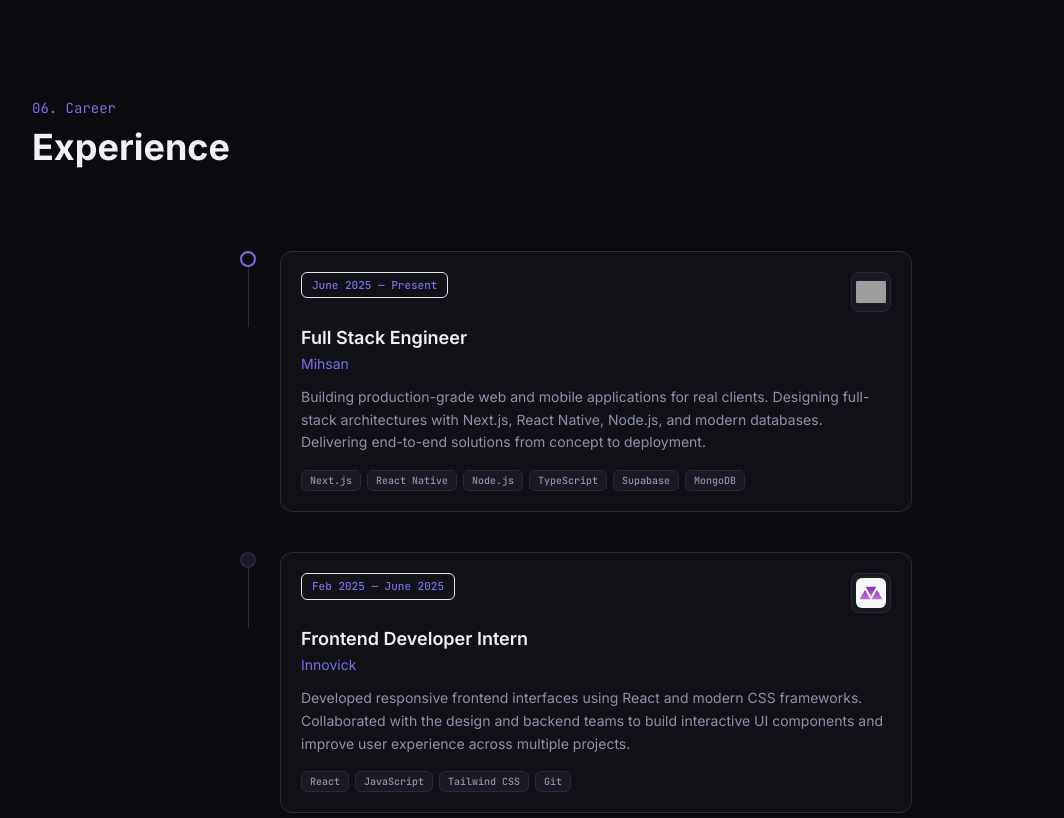
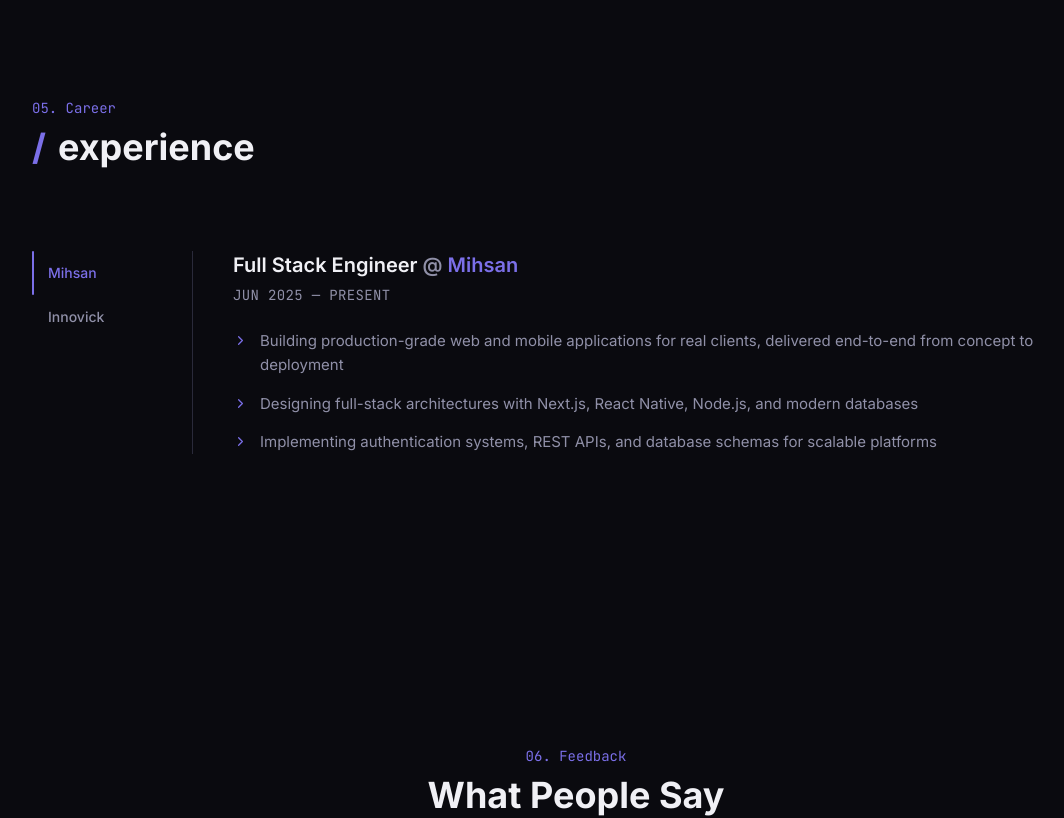
Before and after one commit to mihsanalam/mihsan-portfolio, a Next.js app: page / in a window 1280 px wide. Shown: the part 4540-5358 px from the top of the page, without its empty margins (64-1128 px from the left). Built offline with nearby package versions, Linux system fonts and the light colour scheme; grey boxes are pictures that could not be loaded.

Commit message:
Experience: rebuild as tabbed company switcher with bullet highlights

```diff
--- a/src/components/sections/Experience.tsx
+++ b/src/components/sections/Experience.tsx
@@ -1,29 +1,109 @@
 "use client";
 
-import { motion } from "framer-motion";
-import TimelineItem from "@/components/ui/TimelineItem";
+import { useState } from "react";
+import { motion, AnimatePresence } from "framer-motion";
+import { ChevronRight } from "lucide-react";
 import { experiences } from "@/data/experience";
 
 export default function Experience() {
+  const [activeIndex, setActiveIndex] = useState(0);
+  const active = experiences[activeIndex];
+
   return (
     <section id="experience" className="py-24 relative">
       <div className="absolute inset-0 bg-surface/50 pointer-events-none" />
       <div className="relative max-w-6xl mx-auto px-4 sm:px-6 lg:px-8">
+        {/* Section Header */}
         <motion.div
           initial={{ opacity: 0, y: 20 }}
           whileInView={{ opacity: 1, y: 0 }}
           viewport={{ once: true }}
           className="mb-16"
         >
-          <span className="text-sm font-mono text-accent">06. Career</span>
-          <h2 className="text-3xl sm:text-4xl font-bold text-text-primary mt-2">Experience</h2>
+          <span className="text-sm font-mono text-accent">05. Career</span>
+          <h2 className="text-3xl sm:text-4xl font-bold text-text-primary mt-2">
+            <span className="text-accent mr-3">/</span>experience
+          </h2>
           <div className="w-16 h-1 bg-accent/30 rounded-full mt-4" />
         </motion.div>
-        <div className="max-w-2xl mx-auto">
-          {experiences.map((exp, index) => (
-            <TimelineItem key={exp.company} experience={exp} index={index} />
-          ))}
-        </div>
+
+        <motion.div
+          initial={{ opacity: 0, y: 20 }}
+          whileInView={{ opacity: 1, y: 0 }}
+          viewport={{ once: true }}
+          transition={{ duration: 0.5 }}
+          className="flex flex-col md:flex-row gap-4 md:gap-0"
+        >
+          {/* Company tabs — vertical list on desktop, horizontal on mobile */}
+          <div
+            role="tablist"
+            aria-label="Work experience"
+            className="flex md:flex-col overflow-x-auto md:overflow-visible flex-shrink-0 md:w-40"
+          >
+            {experiences.map((exp, index) => {
+              const isActive = index === activeIndex;
+              return (
+                <button
+                  key={exp.company}
+                  role="tab"
+                  aria-selected={isActive}
+                  onClick={() => setActiveIndex(index)}
+                  className={`relative text-left text-xs sm:text-sm font-medium px-4 py-3 whitespace-nowrap transition-colors duration-200 ${
+                    isActive
+                      ? "text-accent"
+                      : "text-text-secondary hover:text-text-primary"
+                  }`}
+                >
+                  {isActive && (
+                    <motion.span
+                      layoutId="experience-tab-indicator"
+                      className="absolute left-0 top-0 h-full w-0.5 bg-accent rounded-full"
+                      transition={{ type: "spring", stiffness: 380, damping: 32 }}
+                    />
+                  )}
+                  {exp.company}
+                </button>
+              );
+            })}
+          </div>
+
+          {/* Active experience panel */}
+          <div className="min-w-0 min-h-[300px]">
+            <AnimatePresence mode="wait">
+              <motion.article
+                key={active.company}
+                initial={{ opacity: 0, x: 12 }}
+                animate={{ opacity: 1, x: 0 }}
+                exit={{ opacity: 0, x: -12 }}
+                transition={{ duration: 0.25, ease: "easeOut" }}
+                className="pl-6 md:pl-10 border-l border-border"
+              >
+                <h3 className="text-lg sm:text-xl font-semibold text-text-primary">
+                  {active.role} <span className="text-text-secondary">@</span>{" "}
+                  <span className="text-accent">{active.company}</span>
+                </h3>
+                <p className="text-xs sm:text-sm font-mono uppercase tracking-wide text-text-secondary mt-1.5">
+                  {active.dateRange}
+                </p>
+                <ul className="mt-6 space-y-3.5">
+                  {active.highlights.map((point, i) => (
+                    <li
+                      key={i}
+                      className="flex items-start gap-3 text-sm sm:text-[15px] text-text-secondary leading-relaxed"
+                    >
+                      <ChevronRight
+                        size={15}
+                        aria-hidden="true"
+                        className="mt-1 text-accent flex-shrink-0"
+                      />
+                      <span>{point}</span>
+                    </li>
+                  ))}
+                </ul>
+              </motion.article>
+            </AnimatePresence>
+          </div>
+        </motion.div>
       </div>
     </section>
   );
--- a/src/components/ui/TimelineItem.tsx
+++ /dev/null
@@ -1,86 +0,0 @@
-"use client";
-import Image from "next/image";
-import { useState } from "react";
-import { motion } from "framer-motion";
-import { Experience } from "@/types";
-
-interface TimelineItemProps {
-  experience: Experience;
-  index: number;
-}
-
-export default function TimelineItem({ experience, index }: TimelineItemProps) {
-  const isEven = index % 2 === 0;
-  const [imageError, setImageError] = useState(false);
-
-  return (
-    <motion.div
-      initial={{ opacity: 0, x: isEven ? -30 : 30 }}
-      whileInView={{ opacity: 1, x: 0 }}
-      viewport={{ once: true }}
-      transition={{ duration: 0.5, delay: index * 0.15 }}
-      className="relative flex items-start gap-6 group"
-    >
-      {/* Timeline line and dot */}
-      <div className="flex flex-col items-center flex-shrink-0">
-        <div className="relative">
-          <div className={`w-4 h-4 rounded-full border-2 ${experience.current ? "border-accent bg-accent/20" : "border-border bg-surface-2"} transition-colors z-10 relative`}>
-            {experience.current && (
-              <div className="absolute inset-0 rounded-full bg-accent/40 animate-ping" />
-            )}
-          </div>
-        </div>
-        <div className="w-px h-full bg-border min-h-[60px]" />
-      </div>
-
-      {/* Content Card */}
-      <div className="flex-1 pb-10 group-last:pb-0">
-        <div className="relative p-5 rounded-xl bg-surface border border-border hover:border-accent/30 transition-all duration-300 hover:shadow-[0_4px_20px_rgba(123,111,232,0.08)]">
-          {/* Top Row: Date badge & Company Logo */}
-          <div className="flex justify-between items-start gap-4 mb-3">
-            <span className="inline-block px-2.5 py-1 text-[11px] font-mono font-medium rounded-md bg-accent/10 text-[#4f43c3] dark:text-accent border border-accent/20">
-              {experience.dateRange}
-            </span>
-            {experience.logo && (
-              <div className="w-10 h-10 rounded-lg border border-border bg-surface-2 p-1 flex items-center justify-center flex-shrink-0 overflow-hidden select-none">
-                {!imageError ? (
-                  <Image
-                    src={experience.logo}
-                    alt={`${experience.company} logo`}
-                    width={40}
-                    height={40}
-                    className="w-full h-full object-contain rounded-md"
-                    onError={() => setImageError(true)}
-                  />
-                ) : (
-                  <span className="text-xs font-bold font-mono text-text-secondary uppercase">
-                    {experience.company.slice(0, 2)}
-                  </span>
-                )}
-              </div>
-            )}
-          </div>
-
-          <h3 className="text-lg font-semibold text-text-primary">{experience.role}</h3>
-          <p className="text-sm text-accent mt-0.5">{experience.company}</p>
-
-          <p className="text-sm text-text-secondary mt-3 leading-relaxed">
-            {experience.description}
-          </p>
-
-          {/* Tags */}
-          <div className="flex flex-wrap gap-1.5 mt-4">
-            {experience.tags.map((tag) => (
-              <span
-                key={tag}
-                className="px-2 py-0.5 text-[10px] font-mono font-medium rounded-md bg-surface-2 text-text-secondary border border-border"
-              >
-                {tag}
-              </span>
-            ))}
-          </div>
-        </div>
-      </div>
-    </motion.div>
-  );
-}
--- a/src/data/experience.ts
+++ b/src/data/experience.ts
@@ -4,20 +4,24 @@
   {
     company: "Mihsan",
     role: "Full Stack Engineer",
-    dateRange: "June 2025 — Present",
-    description:
-      "Building production-grade web and mobile applications for real clients. Designing full-stack architectures with Next.js, React Native, Node.js, and modern databases. Delivering end-to-end solutions from concept to deployment.",
-    tags: ["Next.js", "React Native", "Node.js", "TypeScript", "Supabase", "MongoDB"],
+    dateRange: "JUN 2025 — PRESENT",
+    highlights: [
+      "Building production-grade web and mobile applications for real clients, delivered end-to-end from concept to deployment",
+      "Designing full-stack architectures with Next.js, React Native, Node.js, and modern databases",
+      "Implementing authentication systems, REST APIs, and database schemas for scalable platforms",
+    ],
     logo: "/images/mihsan_logo.png",
     current: true,
   },
   {
     company: "Innovick",
     role: "Frontend Developer Intern",
-    dateRange: "Feb 2025 — June 2025",
-    description:
-      "Developed responsive frontend interfaces using React and modern CSS frameworks. Collaborated with the design and backend teams to build interactive UI components and improve user experience across multiple projects.",
-    tags: ["React", "JavaScript", "Tailwind CSS", "Git"],
+    dateRange: "FEB 2025 — JUN 2025",
+    highlights: [
+      "Developed responsive frontend interfaces using React and modern CSS frameworks",
+      "Collaborated with the design and backend teams to build interactive UI components",
+      "Improved user experience across multiple client projects",
+    ],
     logo: "/experience/innovick.jpg",
   },
 ];
--- a/src/types/index.ts
+++ b/src/types/index.ts
@@ -29,9 +29,8 @@
   company: string;
   role: string;
   dateRange: string;
-  description: string;
-  tags: string[];
-  logo: string;
+  highlights: string[];
+  logo?: string;
   current?: boolean;
 }
 
```
